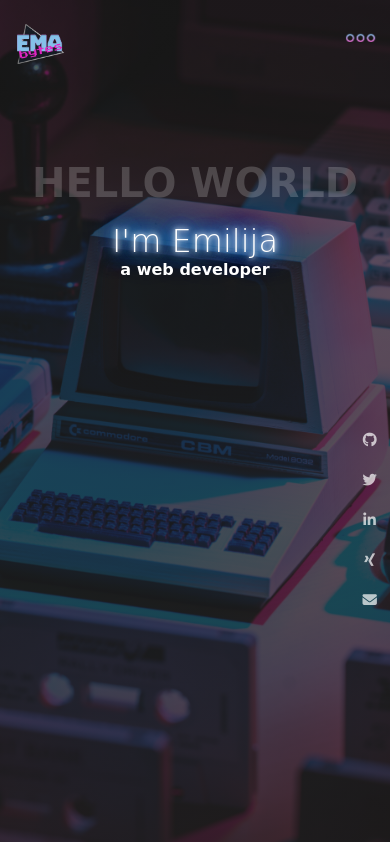
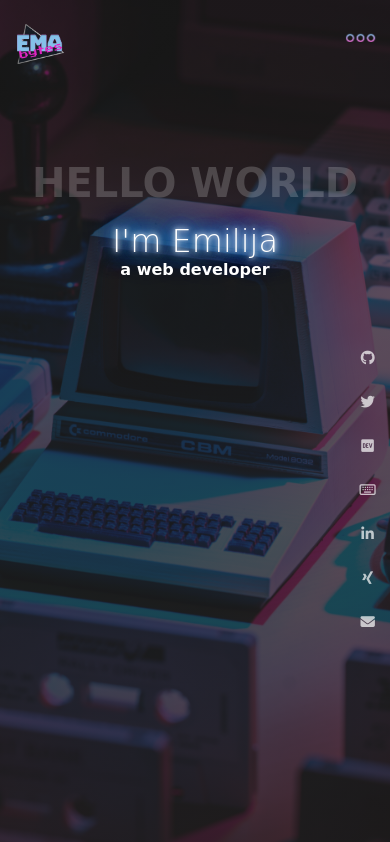
Before and after one commit to emabytes/portfolio, a website: page index.html in a window 390 px wide. Shown: the top 842 px of the page. Drawn offline with Linux system fonts and the light colour scheme; a web font is replaced by a local one.

Commit message:
added blog link and icon

```diff
--- a/assets/css/style.css
+++ b/assets/css/style.css
@@ -459,7 +459,7 @@ main {
     height: 3em;
   }
   .social-wrap {
-    top: 22vh;
+    top: 14vh;
     right: 1%;
   }
   .social-wrap i {
@@ -657,12 +657,12 @@ main {
     letter-spacing: 0px;
   }
   .social-wrap {
-    top: 50%;
+    top: 40%;
     right: 1%;
   }
   .social-wrap i {
     font-size: 0.9em;
-    padding: 10px;
+    padding: 12px;
   }
   #about {
     display: flex;
--- a/index.html
+++ b/index.html
@@ -27,6 +27,8 @@
         <div class="social-wrap">
             <a target="_blank" href="https://github.com/emabytes"><i class="fab fa-github"></i></a>
             <a target="_blank" href="https://twitter.com/emabytes"><i class="fab fa-twitter"></i></a>
+            <a target="_blank" href="https://dev.to/emabytes"><i class="fab fa-dev"></i></a>
+            <a target="_blank" href="https://emabytes.hashnode.dev/"><i class="far fa-keyboard"></i></a>
             <a target="_blank" href="https://www.linkedin.com/in/ems/"><i class="fab fa-linkedin-in"></i>
             </a>
             <a target="_blank" href="https://www.xing.com/profile/Emilija_Sekulic/cv"><i class="fab fa-xing"></i>
@@ -268,6 +270,8 @@
         <div>
             <a target="_blank" href="https://github.com/emabytes"><i class="fab fa-github"></i></a>
             <a target="_blank" href="https://twitter.com/emabytes"><i class="fab fa-twitter"></i></a>
+            <a target="_blank" href="https://dev.to/emabytes"><i class="fab fa-dev"></i></a>
+            <a target="_blank" href="https://emabytes.hashnode.dev/"><i class="far fa-keyboard"></i></a>
             <a target="_blank" href="https://www.linkedin.com/in/ems/"><i class="fab fa-linkedin-in"></i>
             </a>
             <a target="_blank" href="https://www.xing.com/profile/Emilija_Sekulic/cv"><i class="fab fa-xing"></i>
```
Also changed, not shown: assets/html/about.html (+2 -0 lines).
